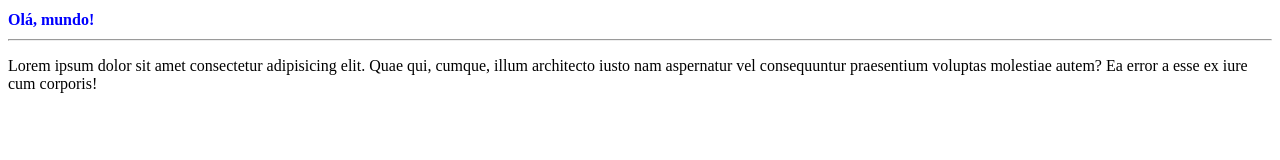
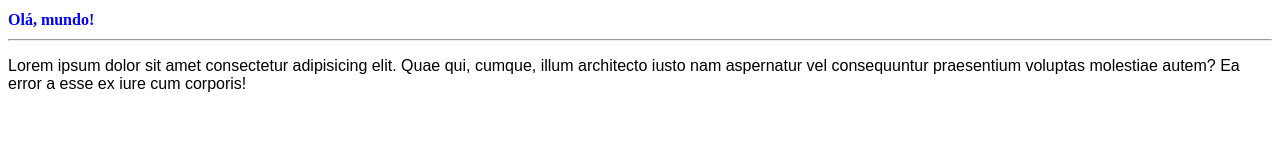
Before and after one commit to AlmeidaFL/Ola-mundo, a plain HTML site: page site_exemplo/index.html in a window 1280 px wide. Drawn offline with Linux system fonts and the light colour scheme.

Commit message:
Fiz o style no <p>

```diff
--- a/site_exemplo/style.css
+++ b/site_exemplo/style.css
@@ -2,3 +2,6 @@ h1 {
     font-size: 16px;
     color: blue;
 }
+p {
+    font-family: Arial;
+}
```
